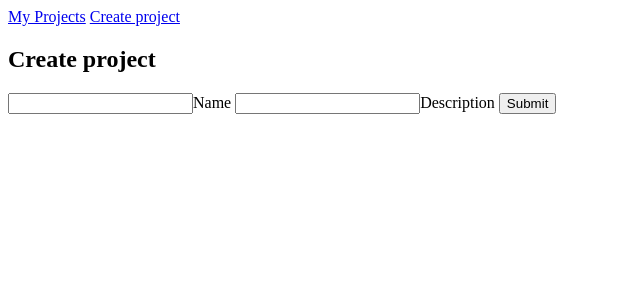
After one commit to perhenrik90/learninghub, a Django app: template learninghub/learningbucket/templates/createproject.html in a window 1280 px wide. The commit adds this page. Shown: the top 300 px of the page, without its empty margins (0-640 px from the left). Run offline with Django 3.2, Linux system fonts and the light colour scheme; the template is opened without the code that fills it, so the values that code supplies are empty.

Commit message:
added topbar

```diff
--- a/learninghub/learningbucket/templates/base_generic.html
+++ b/learninghub/learningbucket/templates/base_generic.html
@@ -9,6 +9,13 @@
     <header>
 
     </header>
+    <nav>
+      <a href={% url 'learningbucket.views.myprojects' %}>
+	{% trans "My Projects" %}</a>
+
+      <a href={% url 'learningbucket.views.createproject' %}>
+	{% trans "Create project" %}</a>
+    </nav>
     <section>
     <div id="content">
       {% block content %}
--- /dev/null
+++ b/learninghub/learningbucket/templates/createproject.html
@@ -0,0 +1,12 @@
+{% extends "base_generic.html" %}
+{% load i18n %}
+
+
+{% block content %}
+<h1>{% trans "Create project" %}</h1>
+<form type="post">
+<input>{% trans "Name" %}</input>
+<input>{% trans "Description" %}</input>
+<input type="submit"></input>
+</form>
+{% endblock %}
--- a/learninghub/learningbucket/views.py
+++ b/learninghub/learningbucket/views.py
@@ -30,3 +30,7 @@ def myprojects(request):
     template = loader.get_template("myprojects.html")
     context = RequestContext(request, {})
     return HttpResponse(template.render(context))
+
+def createproject(requets):
+
+    return HttpResponse("Start createing!")
--- a/learninghub/learninghub/urls.py
+++ b/learninghub/learninghub/urls.py
@@ -9,6 +9,8 @@ urlpatterns = patterns('',
     url(r'^login/$', 'learningbucket.views.login', name='Login'),
     url(r'^myprojects/$', 'learningbucket.views.myprojects', name='My Projects'),
 
+    url(r'^createproject/$', 'learningbucket.views.createproject', name='Create project'),
+
 
     url(r'^admin/', include(admin.site.urls)),
 )
```
Also changed, not shown: learninghub/learningbucket/models.py (+8 -0 lines), 1 other file.
